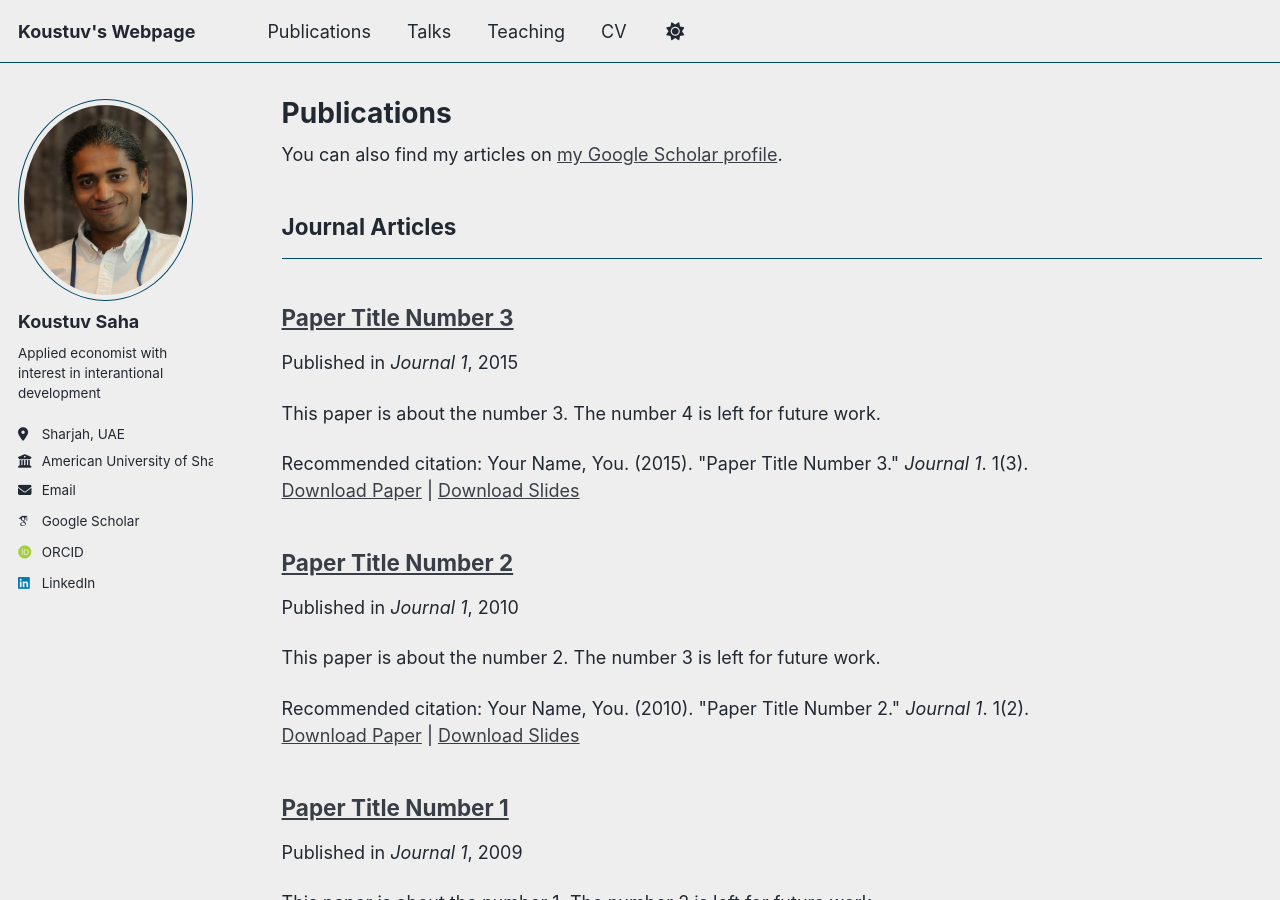
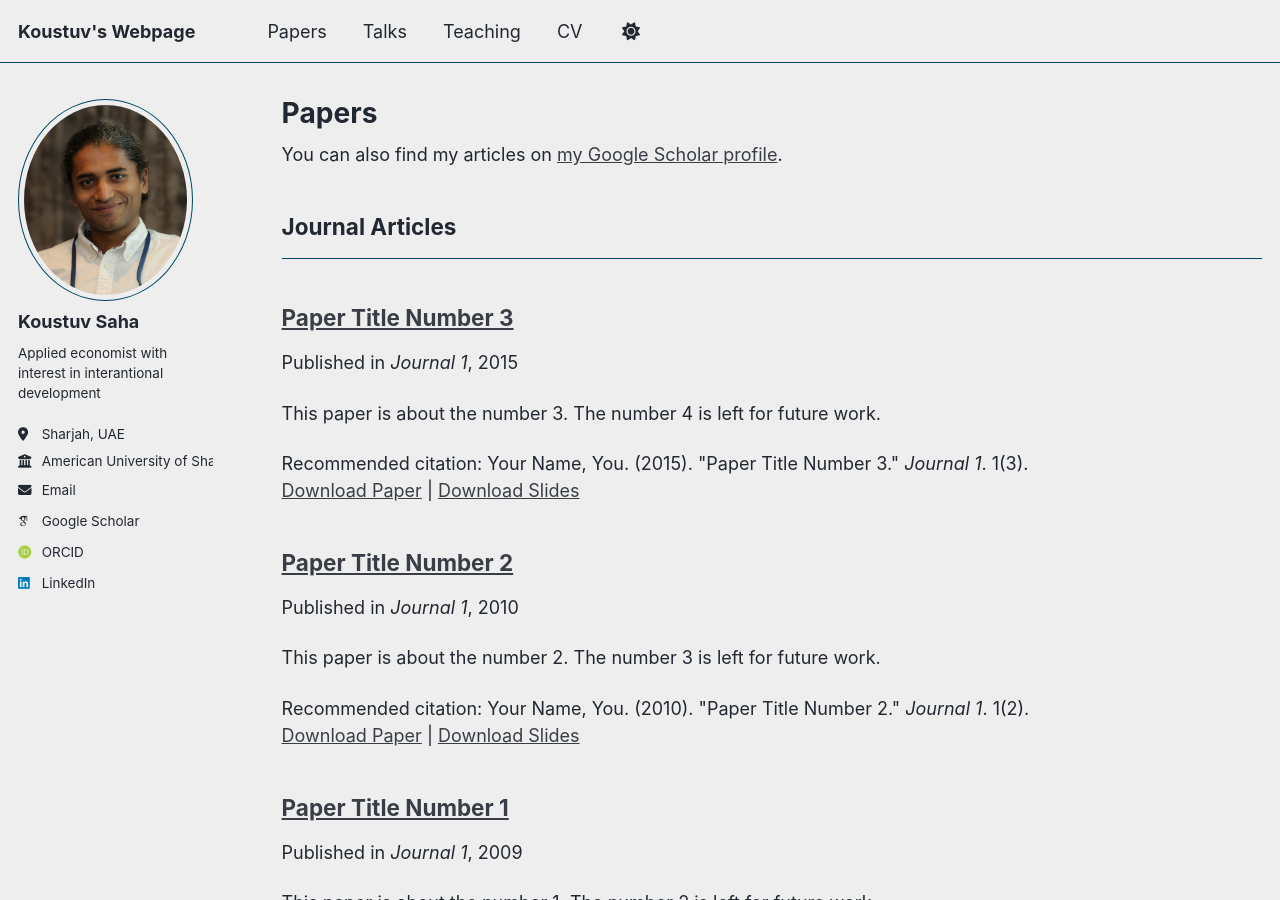
Before and after one commit to sahakoustuv/koustuvsaha.github.io, a Jekyll site: the page built from _pages/publications.html, in a window 1280 px wide and 900 px high. Built offline with Jekyll 4.4.1, drawn with Linux system fonts in a browser that asks for light colours; some web fonts are replaced; a script that is not in the unit is left out.

Commit message:
Changes to navgation.yml and publication.html

```diff
--- a/_data/navigation.yml
+++ b/_data/navigation.yml
@@ -8,7 +8,7 @@
 #      Markdown formatted page while the second is generated using JSON.
 
 main:
-  - title: "Publications"
+  - title: "Papers"
     url: /publications/
 
   - title: "Talks"
--- a/_pages/publications.html
+++ b/_pages/publications.html
@@ -1,6 +1,6 @@
 ---
 layout: archive
-title: "Publications"
+title: "Papers"
 permalink: /publications/
 author_profile: true
 ---
```
